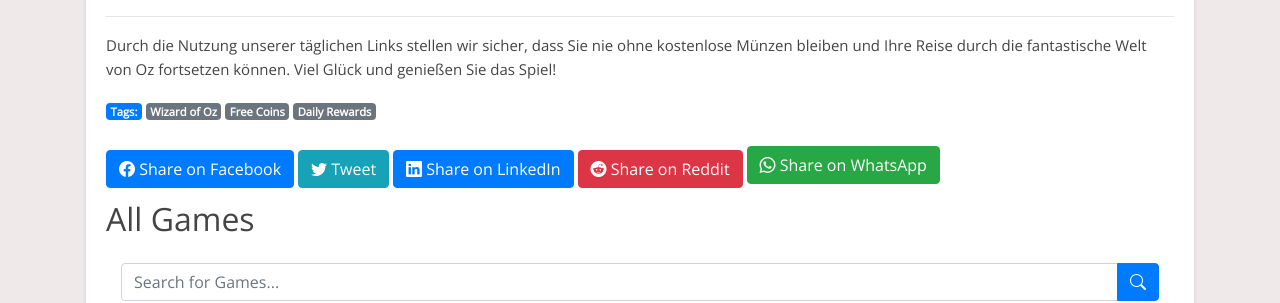
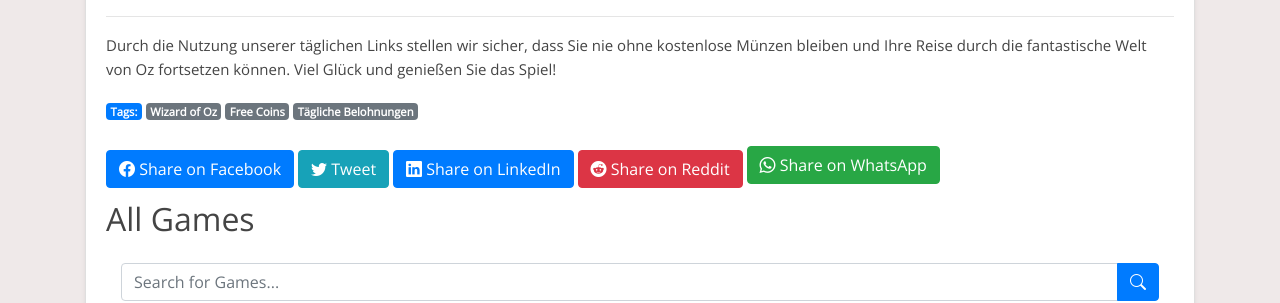
Before and after one commit to Prollad99/bs-net, a Jekyll site: the page built from de/_posts/2024-07-30-wizard-of-oz.md, in a window 1280 px wide and 900 px high, scrolled down 7981 px. Shown: the part 156-459 px from the top of the window. Built offline with Jekyll 4.4.1, drawn with Linux system fonts in a browser that asks for light colours; nearby versions of some CDN libraries; comment, search, counter and statistics services are not loaded.

Commit message:
Update 2024-07-30-wizard-of-oz.md

```diff
--- a/de/_posts/2024-07-30-wizard-of-oz.md
+++ b/de/_posts/2024-07-30-wizard-of-oz.md
@@ -2,7 +2,7 @@
 layout: post
 title: "Wizard of Oz Free Coins: Tägliche Belohnungen und Boni"
 date: 2024-07-30
-tags: [Wizard of Oz, Free Coins, Daily Rewards]
+tags: [Wizard of Oz, Free Coins, Tägliche Belohnungen]
 author: BonusCollector.net
 description: Holen Sie sich täglich kostenlose Münzen für das Wizard of Oz Slots-Spiel und maximieren Sie Ihre Spielerfahrung.
 lang: de
```
